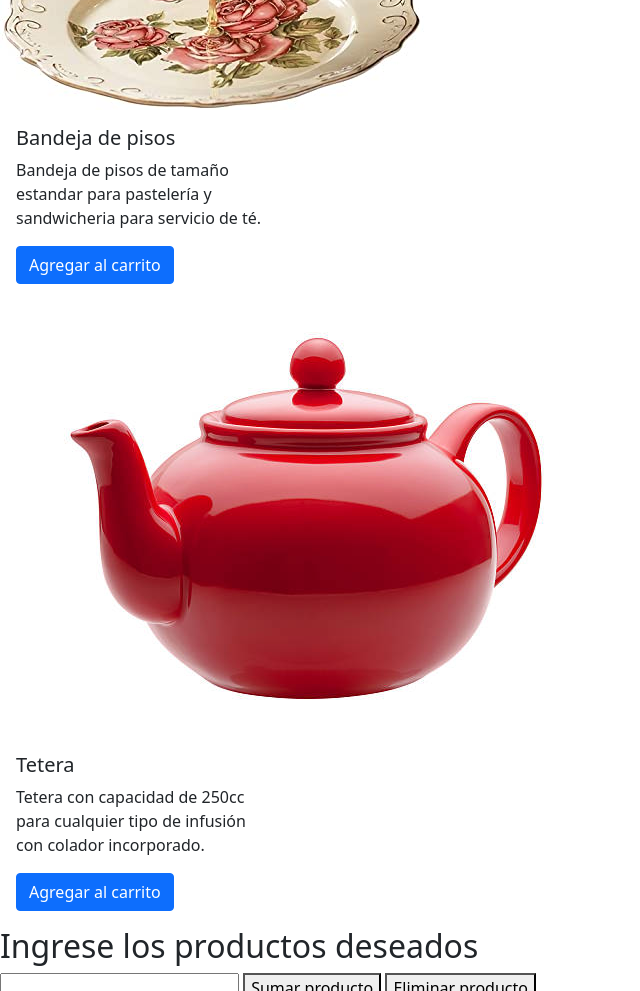
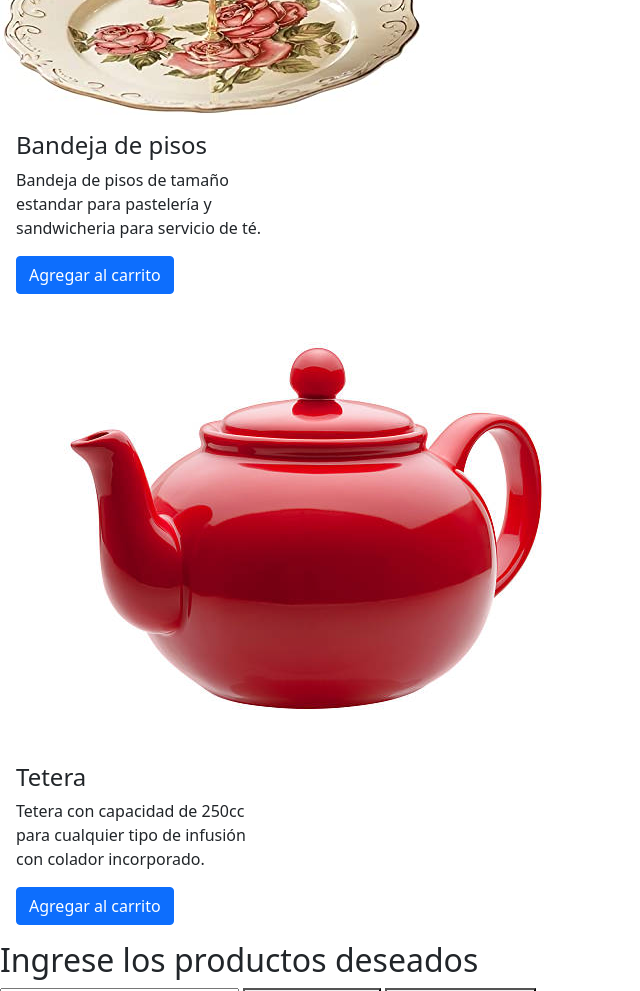
Before and after one commit to noelianeira342/ProyectoJSNoeliaNeira, a website: page tienda.html in a window 1280 px wide. Shown: the part 1160-2151 px from the top of the page, without its empty margins (0-640 px from the left). Drawn offline with nearby package versions, Linux system fonts and the light colour scheme.

Commit message:
Update tienda.html

```diff
--- a/tienda.html
+++ b/tienda.html
@@ -35,7 +35,7 @@
     <div class="card1" style="width: 18rem;">
       <img src="teacaddy.jpg" class="caja" alt="cajaDeTe">
       <div class="card-body">
-        <h5 class="card-title">Contenedor de hebras</h5>
+        <h4 class="card-title">Contenedor de hebras</h4>
         <p class="card-text">Tiene una capacidad de 200g, es perfecto para guardar cualquier tipo de hebras y graantizar su sanidad.</p>
         <a href="#" class="btn btn-primary botonCompra">Agregar al carrito</a>
       </div>
@@ -43,7 +43,7 @@
     <div class="card2" style="width: 18rem;">
       <img src="bandeja.jpg" class="bandeja" alt="bandejaDeTe">
       <div class="card-body">
-        <h5 class="card-title">Bandeja de pisos</h5>
+        <h4 class="card-title">Bandeja de pisos</h4>
         <p class="card-text">Bandeja de pisos de tamaño estandar para pastelería y sandwicheria para servicio de té.</p>
         <a href="#" class="btn btn-primary botonCompra">Agregar al carrito</a>
       </div>
@@ -51,7 +51,7 @@
     <div class="card3" style="width: 18rem;">
       <img src="teapot.jpg" class="teapot" alt="tetera">
       <div class="card-body">
-        <h5 class="card-title">Tetera</h5>
+        <h4 class="card-title">Tetera</h4>
         <p class="card-text">Tetera con capacidad de 250cc para cualquier tipo de infusión con colador incorporado.</p>
         <a href="#" class="btn btn-primary botonCompra">Agregar al carrito</a>
       </div>
```
